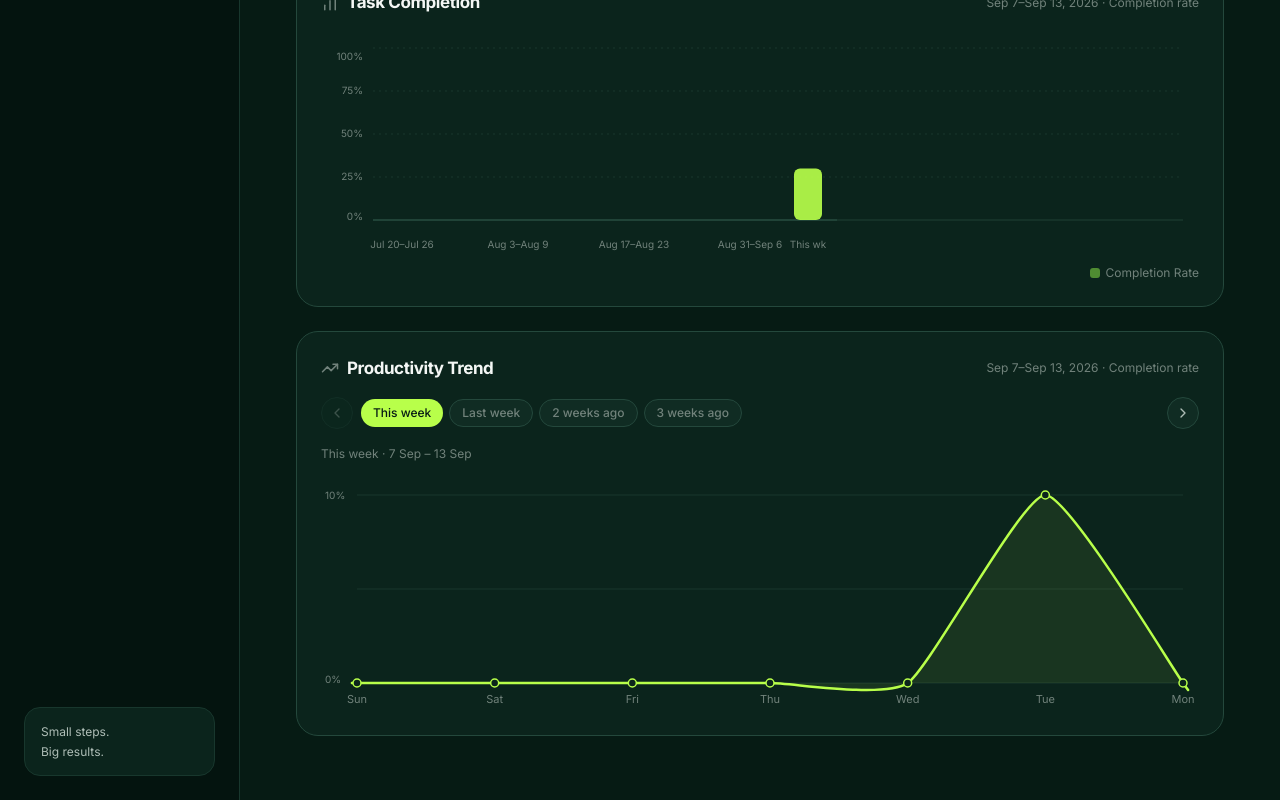
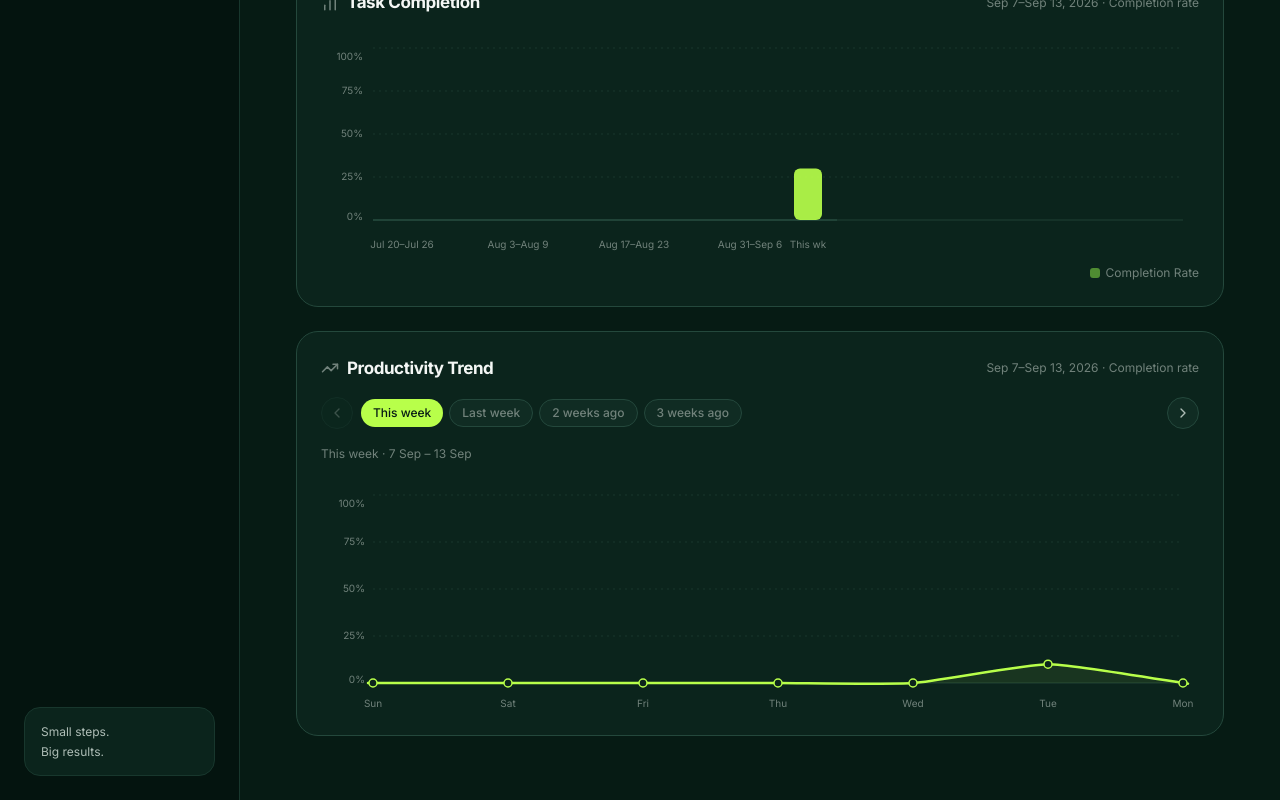
Before and after one commit to Vishal-web-ai/Personal-Progress-Tracker, a Next.js app: page /analytics in a window 1280 px wide. Shown: the part 326-1126 px from the top of the page. Built offline with nearby package versions, Linux system fonts and the light colour scheme.

Commit message:
design: fix trend chart Y-axis to show 0-100% for completion rate with proper labels

```diff
--- a/src/components/charts/CompletionTrendChart.tsx
+++ b/src/components/charts/CompletionTrendChart.tsx
@@ -17,7 +17,7 @@ interface CompletionTrendChartProps {
   customLabels?: string[];
 }
 
-const PAD = { top: 24, bottom: 28, left: 36, right: 16 };
+const PAD = { top: 24, bottom: 28, left: 52, right: 16 };
 const DOT_R = 4;
 const DOT_ACTIVE_R = 6;
 
@@ -85,8 +85,11 @@ export function CompletionTrendChart({
 
   const data = useMemo(() => [...points].reverse(), [points]);
   const values = data.map((p) => metricValue(p, metric));
-  const maxVal = Math.max(1, ...values);
-  const minVal = Math.min(0, ...values);
+
+  // Fixed 0-100% scale for completion rate, auto-scale for other metrics
+  const isPct = metric === "pct";
+  const maxVal = isPct ? 100 : Math.max(1, ...values);
+  const minVal = isPct ? 0 : Math.min(0, ...values);
 
   const innerW = Math.max(0, width - PAD.left - PAD.right);
   const innerH = height - PAD.top - PAD.bottom;
@@ -128,26 +131,44 @@ export function CompletionTrendChart({
         <div style={{ height }} />
       ) : (
         <svg width={width} height={height} role="img" aria-label="Productivity trend line chart">
-          {[0, 0.5, 1].map((f) => {
+          {/* Y-axis gridlines and labels */}
+          {(isPct ? [0, 0.25, 0.5, 0.75, 1] : [0, 0.5, 1]).map((f) => {
             const y = PAD.top + innerH * (1 - f);
+            const isBaseline = f === 0;
             return (
+              <g key={f}>
                 <line
-                key={f}
                   x1={PAD.left}
                   x2={width - PAD.right}
                   y1={y}
                   y2={y}
                   stroke="var(--border-soft)"
-                strokeWidth={1}
+                  strokeWidth={isBaseline ? 1.5 : 1}
+                  strokeDasharray={isBaseline ? "none" : "2 4"}
                 />
+                <text
+                  x={PAD.left - 8}
+                  y={y + (f === 1 ? 4 : f === 0 ? 0 : 0)}
+                  fontSize={10}
+                  fill="var(--text-muted)"
+                  textAnchor="end"
+                  dominantBaseline={f === 1 ? "hanging" : f === 0 ? "alphabetic" : "middle"}
+                >
+                  {isPct
+                    ? f === 1
+                      ? "100%"
+                      : f === 0.75
+                      ? "75%"
+                      : f === 0.5
+                      ? "50%"
+                      : f === 0.25
+                      ? "25%"
+                      : "0%"
+                    : formatAxisValue(f === 1 ? minVal : f === 0 ? maxVal : (maxVal + minVal) / 2, metric)}
+                </text>
+              </g>
             );
           })}
-          <text x={4} y={PAD.top + 4} fontSize={10} fill="var(--text-muted)">
-            {formatAxisValue(maxVal, metric)}
-          </text>
-          <text x={4} y={PAD.top + innerH} fontSize={10} fill="var(--text-muted)">
-            {formatAxisValue(minVal, metric)}
-          </text>
 
           <path d={areaPath} fill="var(--accent)" opacity={0.08} />
           {data.length > 1 && (
@@ -174,9 +195,9 @@ export function CompletionTrendChart({
               <text
                 key={i}
                 x={xFor(i)}
-                y={height - 8}
+                y={height - 4}
                 textAnchor="middle"
-                fontSize={11}
+                fontSize={10}
                 fill="var(--text-muted)"
               >
                 {labelText}
```
Lines whose indentation alone changed are shown as unchanged.
